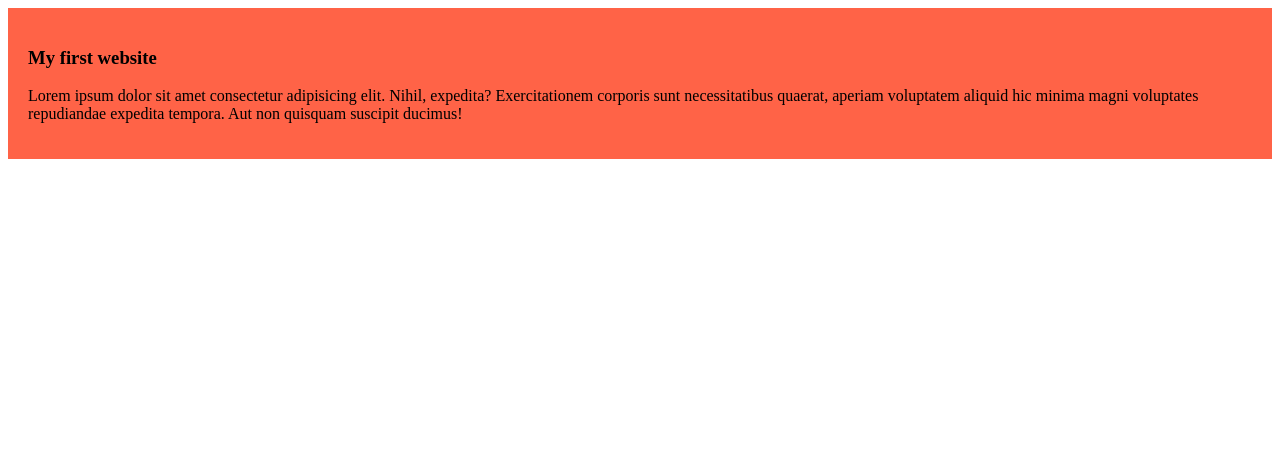
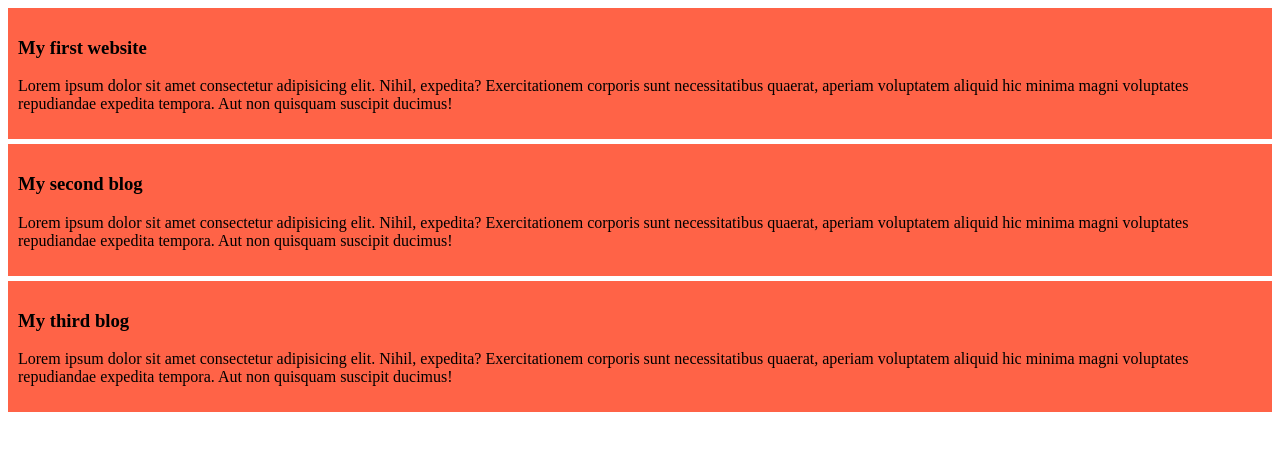
Before and after one commit to mahfuz4946/my-simple-website, a plain HTML site: page index.html in a window 1280 px wide. Drawn offline with Linux system fonts and the light colour scheme.

Commit message:
added the second and the third blog

```diff
--- a/index.html
+++ b/index.html
@@ -11,5 +11,13 @@
         <h3>My first website</h3>
         <p>Lorem ipsum dolor sit amet consectetur adipisicing elit. Nihil, expedita? Exercitationem corporis sunt necessitatibus quaerat, aperiam voluptatem aliquid hic minima magni voluptates repudiandae expedita tempora. Aut non quisquam suscipit ducimus!</p>
     </div>
+    <div>
+        <h3>My second blog</h3>
+        <p>Lorem ipsum dolor sit amet consectetur adipisicing elit. Nihil, expedita? Exercitationem corporis sunt necessitatibus quaerat, aperiam voluptatem aliquid hic minima magni voluptates repudiandae expedita tempora. Aut non quisquam suscipit ducimus!</p>
+    </div>
+    <div>
+        <h3>My third blog</h3>
+        <p>Lorem ipsum dolor sit amet consectetur adipisicing elit. Nihil, expedita? Exercitationem corporis sunt necessitatibus quaerat, aperiam voluptatem aliquid hic minima magni voluptates repudiandae expedita tempora. Aut non quisquam suscipit ducimus!</p>
+    </div>
 </body>
 </html>
--- a/styles/blog.css
+++ b/styles/blog.css
@@ -1,4 +1,5 @@
 div{
     background-color: tomato;
-    padding: 20px;
+    padding: 10px;
+    margin-top: 5px;
 }
```
